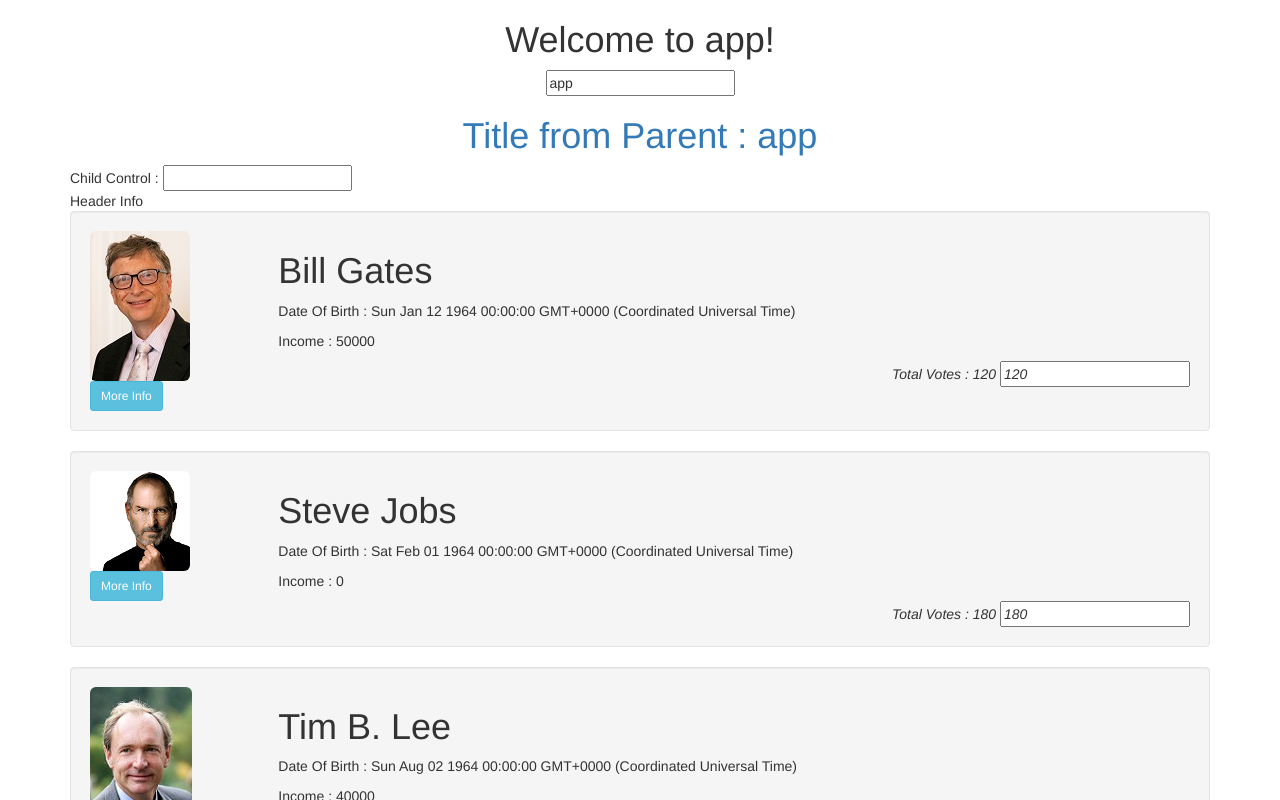
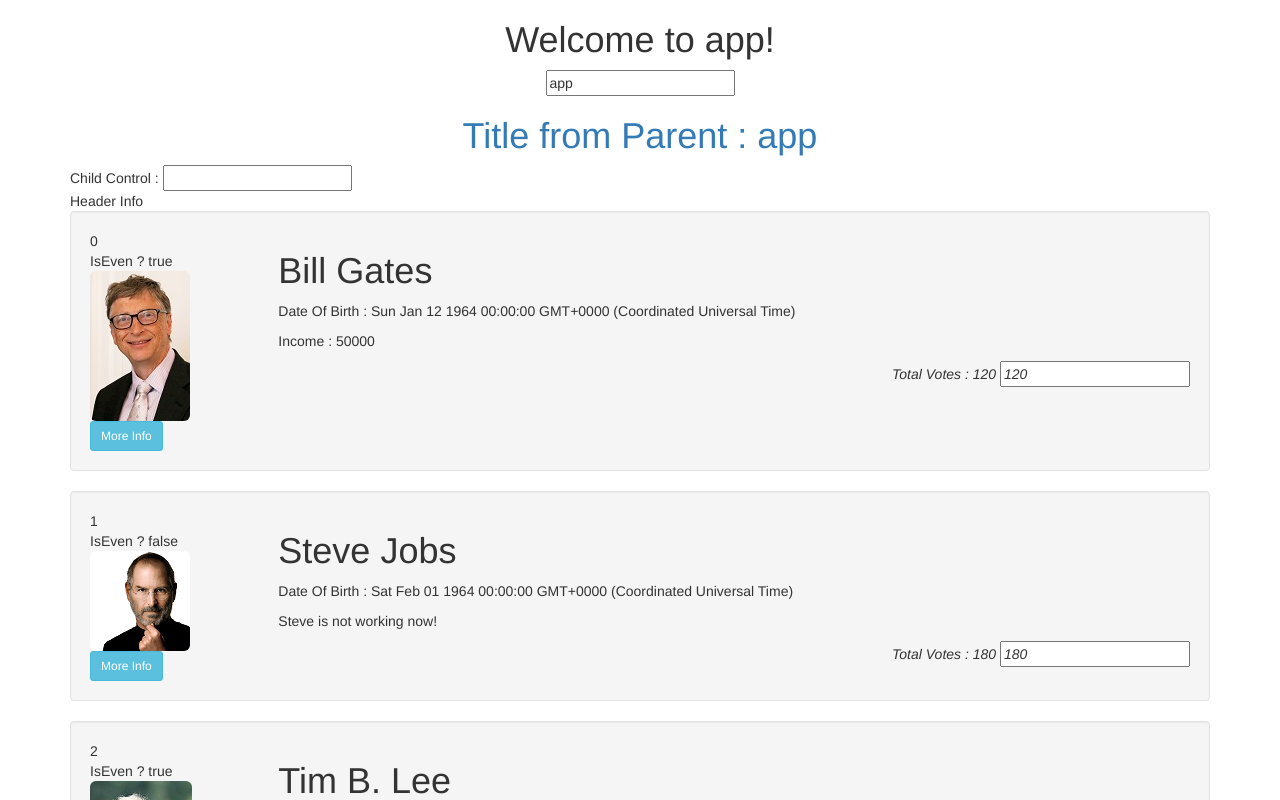
Before and after one commit to synergy2411/sg3-demo, an Angular app: page / in a window 1280 px wide. Shown: the top 800 px of the page. Built offline with nearby package versions, Linux system fonts and the light colour scheme.

Commit message:
day 1 final commit

```diff
--- a/src/app/user/user.component.html
+++ b/src/app/user/user.component.html
@@ -14,9 +14,12 @@
 
 <div class="container">
 <ul class="list-unstyled">
-        <li class="well" *ngFor="let user of users">
+    <li class="well" *ngFor="let user of users; index as i; first as isFirst; last as isLast; even as isEven; odd as isOdd;">
         <div class="row">
             <div class="col-xs-2 col-sm-2 col-md-2">
+                {{i}}
+                <br>
+                IsEven ? {{ isEven }}
                 <img [src]="user.image" class="img-responsive img-rounded" >
                 <button
                     (click)="moreInfo(user)"
@@ -25,7 +28,8 @@
             <div class="col-xs-10 col-sm-10 col-md-10">
                 <h1>{{ user.firstName }} {{ user.lastName }}</h1>
                 <p>Date Of Birth : {{ user.dob }}</p>
-                    <p>Income : {{ user.income }}</p>
+                <p *ngIf="user.isWorking; else ElseTemplate">
+                    Income : {{ user.income }}</p>
                 <em class=pull-right>
                     Total Votes  : {{ user.votes }}
                     <!-- <input type="number"
@@ -35,6 +39,9 @@
                     <!-- input type="number" [ngModel]="user.votes" (ngModelChange)="$event" -->
                 </em>
             </div>
+            <ng-template #ElseTemplate>
+                <p>{{user.firstName }} is not working now!</p>
+            </ng-template>
         </div>
     </li>
 </ul>
@@ -45,3 +52,12 @@
 <div class="container">
 <ng-content select="footer"></ng-content>
 </div>
+
+
+<!--
+<div [ngSwitch]="id">
+    <div *ngSwitchCase="'1'">One </div>
+    <div *ngSwitchCase="'2'"> Two</div>
+    <div *ngSwitchCase="'3'"> Three</div>
+    <div *ngSwitchDefault> Default</div>
+</div> -->
--- a/src/app/user/user.component.ts
+++ b/src/app/user/user.component.ts
@@ -33,6 +33,7 @@
     @Input('abc') title: string;
     @Input('users') users: User[];
     @Output('childChanged') childChanged = new EventEmitter<string>();
+    id : number = 2;
 
     onKeyup(value:  string){
         this.childChanged.emit(value);
```
Lines whose indentation alone changed are shown as unchanged.
